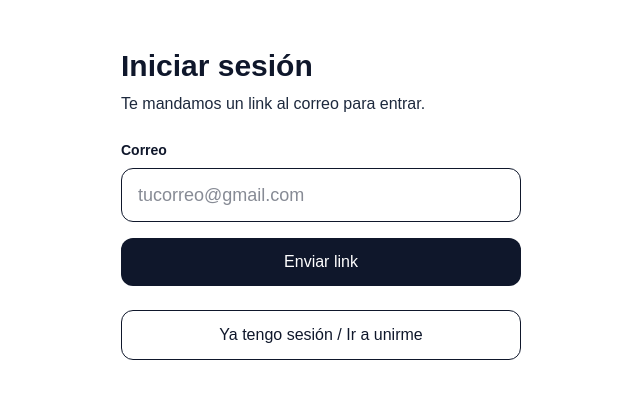
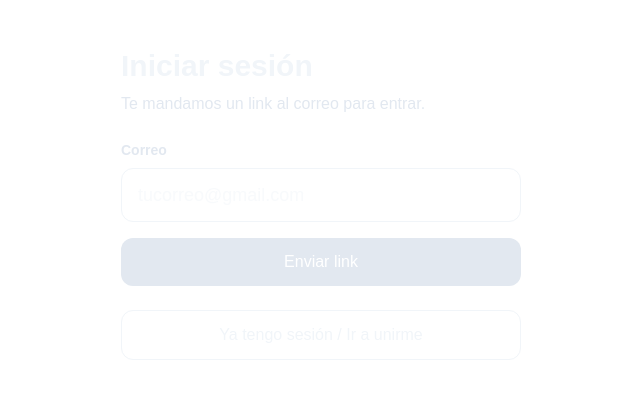
Before and after one commit to Josue112423/recetario-familiar, a Next.js app: page /login in a window 1280 px wide. Shown: the top 398 px of the page, without its empty margins (319-959 px from the left). Built offline with nearby package versions, Linux system fonts and the light colour scheme.

Commit message:
Fix login colors

```diff
--- a/src/app/login/page.tsx
+++ b/src/app/login/page.tsx
@@ -33,11 +33,11 @@ export default function LoginPage() {
   }
 
   return (
-    <main className="mx-auto max-w-md px-6 py-12 text-slate-900">
+    <main className="mx-auto max-w-md px-6 py-12 text-slate-100">
       <h1 className="text-3xl font-extrabold">Iniciar sesión</h1>
-      <p className="mt-2 text-slate-800">Te mandamos un link al correo para entrar.</p>
+      <p className="mt-2 text-slate-200">Te mandamos un link al correo para entrar.</p>
 
-      <label className="mt-6 block text-sm font-semibold">Correo</label>
+      <label className="mt-6 block text-sm font-semibold  text-slate-200">Correo</label>
       <input
         className="mt-2 w-full rounded-xl border px-4 py-3 text-lg"
         value={email}
@@ -46,7 +46,7 @@ export default function LoginPage() {
       />
 
       <button
-        className="mt-4 w-full rounded-xl bg-slate-900 px-4 py-3 text-white hover:opacity-90 disabled:opacity-50"
+        className="mt-4 w-full rounded-xl bg-slate-200 px-4 py-3 text-white hover:opacity-90 disabled:opacity-50"
         onClick={sendLink}
         disabled={loading}
       >
```
